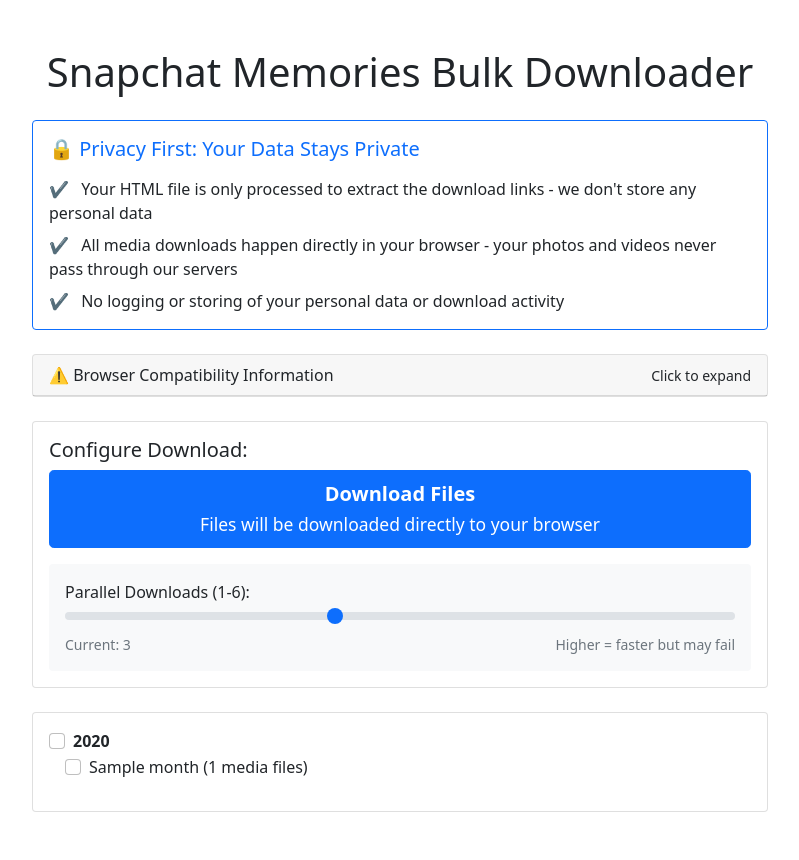
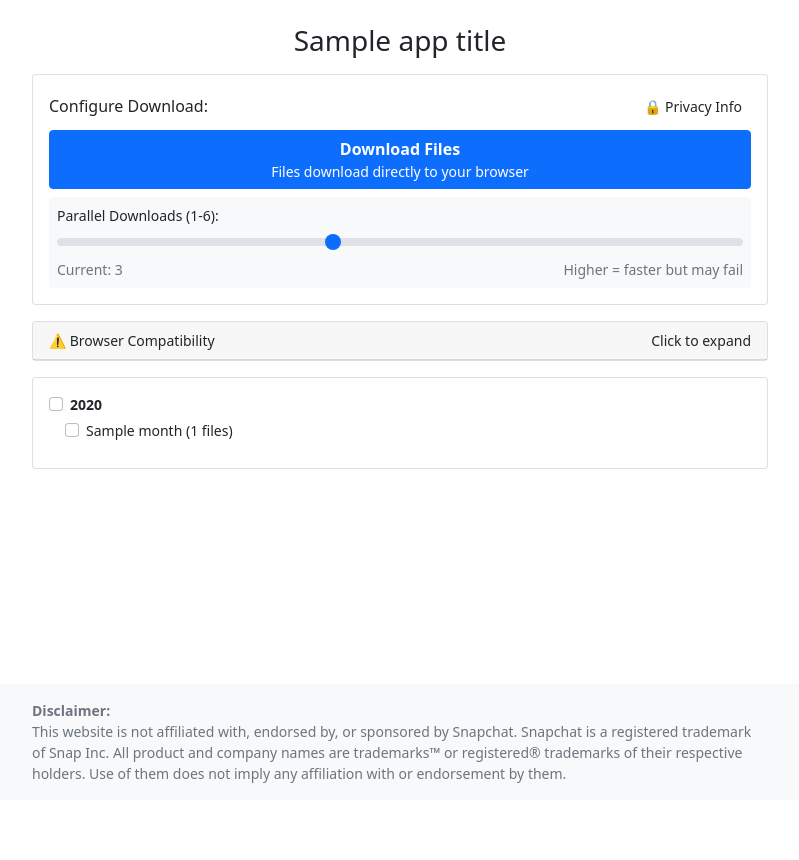
Before and after one commit to Kn0rk3/memories_bulk_downloader, a Django app: template snapchat_downloader/downloader/templates/downloader/download.html in a window 1280 px wide. Shown: the whole page, without its empty margins (240-1039 px from the left). After the commit the page ends 783 px from the top, so only its background shows below. Run offline with Django 5.2, Linux system fonts and the light colour scheme; the template is opened without the code that fills it: most values are stand-ins (such as "Sample title", 1, 10 or a date in 2020).

Commit message:
small improvements on layout, disclaimer, removed last pieces of zip download, added env files

```diff
--- a/snapchat_downloader/downloader/static/downloader/js/download.js
+++ b/snapchat_downloader/downloader/static/downloader/js/download.js
@@ -270,19 +270,19 @@ document.addEventListener('DOMContentLoaded', () => {
     if (isFirefox) {
         firefoxWarning.style.display = 'block';
 
-        directButton.insertAdjacentHTML('afterend',
+        /* directButton.insertAdjacentHTML('afterend',
             '<div style="color: #856404; font-size: 0.9em; margin-top: 5px;">' +
             '⚠️ Video downloads do not work in Firefox</div>'
-        );
+        ); */
     }
 
     if (isEdge) {
         edgeWarning.style.display = 'block';
 
-        directButton.insertAdjacentHTML('afterend',
+        /* directButton.insertAdjacentHTML('afterend',
             '<div style="color: #856404; font-size: 0.9em; margin-top: 5px;">' +
             '⚠️ Direct downloads require Balanced or Basic tracking prevention</div>'
-        );
+        ); */
     }
 
     // Update display when slider changes
--- a/snapchat_downloader/downloader/templates/downloader/download.html
+++ b/snapchat_downloader/downloader/templates/downloader/download.html
@@ -4,151 +4,143 @@
 <head>
     <meta charset="UTF-8">
     <meta name="viewport" content="width=device-width, initial-scale=1.0">
-    <title>Snapchat Memories Bulk Downloader</title>
+    <title>{{ app_title }}</title>
     <link rel="stylesheet" href="https://cdn.jsdelivr.net/npm/bootstrap@5.0.0-beta3/dist/css/bootstrap.min.css">
     <script src="https://cdnjs.cloudflare.com/ajax/libs/jszip/3.10.1/jszip.min.js"></script>
     <script src="{% static 'downloader/js/download.js' %}"></script>
     <script src="https://cdn.jsdelivr.net/npm/bootstrap@5.0.0-beta3/dist/js/bootstrap.bundle.min.js"></script>
     <meta name="csrf-token" content="{{ csrf_token }}">
 </head>
-<body>
-    <div class="container my-5">
-        <h1 class="text-center mb-4">Snapchat Memories Bulk Downloader</h1>
-        <!-- Privacy Notice -->
-        <div class="row justify-content-center mb-4">
+<body class="d-flex flex-column min-vh-100">
+    <div class="container my-4">
+        <h1 class="text-center h3 mb-3">{{ app_title }}</h1>
+
+        <div class="row justify-content-center">
             <div class="col-md-8">
+                <!-- Download Configuration -->
+                <div class="card mb-3">
+                    <div class="card-body p-3">
+                        <div class="d-flex justify-content-between align-items-center mb-2">
+                            <h3 class="card-title h6 mb-0">Configure Download:</h3>
+                            <button class="btn btn-sm" type="button" data-bs-toggle="collapse" data-bs-target="#privacyNotice">
+                                🔒 Privacy Info
+                            </button>
+                        </div>
+
+                        <button id="directDownloadButton" class="btn btn-primary w-100 mb-2">
+                            <strong>Download Files</strong>
+                            <small class="d-block">Files download directly to your browser</small>
+                        </button>
+
+                        <div class="bg-light p-2 rounded small">
+                            <label for="workerCount" class="mb-1">Parallel Downloads (1-6):</label>
+                            <input type="range" id="workerCount" min="1" max="6" value="3" class="form-range">
+                            <div class="d-flex justify-content-between">
+                                <span class="text-muted">Current: <span id="workerCountDisplay">3</span></span>
+                                <span class="text-muted">Higher = faster but may fail</span>
+                            </div>
+                        </div>
+                    </div>
+                </div>
+
+                <!-- Collapsible Privacy Notice -->
+                <div class="collapse mb-3" id="privacyNotice">
                     <div class="card border-primary">
-                    <div class="card-body">
-                        <h5 class="card-title text-primary mb-3">
+                        <div class="card-body py-2">
+                            <h5 class="card-title text-primary mb-2 h6">
                                 🔒 Privacy First: Your Data Stays Private
                             </h5>
-                        <ul class="list-unstyled mb-0">
-                            <li class="mb-2">
-                                <span class="me-2">✔️</span>
-                                Your HTML file is only processed to extract the download links - we don't store any personal data
+                            <ul class="list-unstyled mb-0 small">
+                                <li class="mb-1">
+                                    <span class="me-1">✔️</span>
+                                    Your HTML file is only processed to extract the download links
                                 </li>
-                            <li class="mb-2">
-                                <span class="me-2">✔️</span>
-                                All media downloads happen directly in your browser - your photos and videos never pass through our servers
+                                <li class="mb-1">
+                                    <span class="me-1">✔️</span>
+                                    All media downloads happen directly in your browser
                                 </li>
                                 <li>
-                                <span class="me-2">✔️</span>
-                                No logging or storing of your personal data or download activity
+                                    <span class="me-1">✔️</span>
+                                    No logging or storing of your personal data
                                 </li>
                             </ul>
                         </div>
                     </div>
                 </div>
+
+                <!-- Performance Log -->
+                <div id="performanceLog" class="mb-3" style="display: none;">
+                    <h3 class="h6">Download Progress</h3>
+                    <div id="downloadStatus" class="status">
+                        <div class="status-text small"></div>
+                        <div class="progress" style="height: 10px;">
+                            <div class="progress-bar" role="progressbar" style="width: 0%;" aria-valuenow="0" aria-valuemin="0" aria-valuemax="100"></div>
                         </div>
+                    </div>
+                    <div id="performanceDetails" class="performance-details bg-light p-2 rounded mt-2 small">
+                        <!-- Performance metrics will be inserted here -->
+                    </div>
+                </div>
+
                 <!-- Browser Compatibility Notice -->
-        <div class="row justify-content-center mb-4">
-            <div class="col-md-8">
-                <div class="card">
-                    <div class="card-header" style="cursor: pointer;" data-bs-toggle="collapse" data-bs-target="#browserCompatibility" aria-expanded="false" aria-controls="browserCompatibility">
-                        <div class="d-flex justify-content-between align-items-center">
-                            <span>⚠️ Browser Compatibility Information</span>
-                            <span class="small">Click to expand</span>
+                <div class="card mb-3">
+                    <div class="card-header py-2" style="cursor: pointer;" data-bs-toggle="collapse" data-bs-target="#browserCompatibility">
+                        <div class="d-flex justify-content-between align-items-center small">
+                            <span>⚠️ Browser Compatibility</span>
+                            <span>Click to expand</span>
                         </div>
                     </div>
                     <div class="collapse" id="browserCompatibility">
-                        <div class="card-body">
-                            <div class="alert alert-info mb-3">
-                                <p class="mb-2">This app has been tested with:</p>
-                                <ul class="mb-0">
-                                    <li>Mozilla Firefox (latest version)</li>
-                                    <li>Microsoft Edge (latest version)</li>
+                        <div class="card-body py-2 small">
+                            <div class="alert alert-info py-2 mb-2">
+                                <p class="mb-1">Tested with:</p>
+                                <ul class="mb-0 ps-3">
+                                    <li>Mozilla Firefox (latest)</li>
+                                    <li>Microsoft Edge (latest)</li>
                                 </ul>
                             </div>
 
-                            <!-- Firefox Warning -->
-                            <div class="firefox-warning mb-3" style="display: none;">
-                                <p class="mb-2">
-                                    <strong>Firefox Users:</strong> Due to browser-specific video encoding limitations, video downloads may not work correctly in Firefox. For the best experience when downloading videos:
+                            <div class="firefox-warning" style="display: none;">
+                                <p class="mb-1">
+                                    <strong>Firefox Users:</strong> Video downloads may not work. For best experience:
                                 </p>
-                                <ul class="mb-0">
-                                    <li>Use Edge for downloading videos</li>
-                                    <li>Firefox works fine for downloading photos</li>
+                                <ul class="mb-0 ps-3">
+                                    <li>Use Edge for videos</li>
+                                    <li>Firefox works for photos</li>
                                 </ul>
                             </div>
 
-                            <!-- Edge Warning -->
                             <div class="edge-warning" style="display: none;">
-                                <p class="mb-2">
-                                    <strong>Edge Users:</strong> For direct downloads to work properly, you need to adjust your tracking prevention settings:
+                                <p class="mb-1">
+                                    <strong>Edge Users:</strong> Adjust tracking prevention:
                                 </p>
-                                <ul class="mb-0">
-                                    <li>Go to Edge Settings (... menu) → Privacy, search and services</li>
-                                    <li>Under "Tracking prevention", set it to "Balanced" or "Basic"</li>
+                                <ul class="mb-0 ps-3">
+                                    <li>Settings → Privacy, search and services</li>
+                                    <li>Set tracking prevention to "Balanced" or "Basic"</li>
                                 </ul>
-                            </div>
-                        </div>
-                    </div>
-                </div>
-            </div>
-        </div>
-
-        <!-- Download Configuration -->
-        <div class="row justify-content-center mb-4">
-            <div class="col-md-8">
-                <div class="card">
-                    <div class="card-body">
-                        <h3 class="card-title h5">Configure Download:</h3>
-                        <button id="directDownloadButton" class="btn btn-primary btn-lg w-100 mb-3">
-                            <strong>Download Files</strong><br>
-                            <span class="small">Files will be downloaded directly to your browser</span>
-                        </button>
-
-                        <div class="bg-light p-3 rounded">
-                            <label for="workerCount">Parallel Downloads (1-6):</label>
-                            <input type="range" id="workerCount" min="1" max="6" value="3" class="form-range">
-                            <div class="d-flex justify-content-between">
-                                <span class="text-muted small">Current: <span id="workerCountDisplay">3</span></span>
-                                <span class="text-muted small">Higher = faster but may fail</span>
-                            </div>
-                        </div>
-                    </div>
-                </div>
-            </div>
-        </div>
-
-        <!-- Performance Log -->
-        <div class="row justify-content-center">
-            <div class="col-md-8">
-                <div id="performanceLog" class="mb-4" style="display: none;">
-                    <h3>Download Progress</h3>
-                    <div id="downloadStatus" class="status">
-                        <div class="status-text"></div>
-                        <div class="progress">
-                            <div class="progress-bar" role="progressbar" style="width: 0%;" aria-valuenow="0" aria-valuemin="0" aria-valuemax="100"></div>
-                        </div>
-                    </div>
-                    <div id="performanceDetails" class="performance-details bg-light p-3 rounded mt-3">
-                        <!-- Performance metrics will be inserted here -->
                             </div>
                         </div>
                     </div>
                 </div>
 
                 <!-- Link Selection -->
-        <div class="row justify-content-center mb-4">
-            <div class="col-md-8">
                 <div class="card">
-                    <div class="card-body">
+                    <div class="card-body p-3">
                         <form>
                             {% if links_count %}
-                                <ul class="list-unstyled">
+                                <ul class="list-unstyled mb-0 small">
                                 {% for year, months in links_count.items %}
-                                    <li class="year-item">
+                                    <li class="year-item mb-2">
                                         <div class="form-check">
                                             <input class="form-check-input" type="checkbox" name="selected_years" value="{{ year }}" id="year-{{ year }}">
                                             <label class="form-check-label fw-bold" for="year-{{ year }}">{{ year }}</label>
                                         </div>
-                                        <ul class="list-unstyled ms-3">
+                                        <ul class="list-unstyled ms-3 mb-0">
                                         {% for month, count in months.items %}
                                             <li class="month-item">
                                                 <div class="form-check">
                                                     <input class="form-check-input" type="checkbox" name="selected_months" value="{{ year }}-{{ month }}" id="month-{{ year }}-{{ month }}">
-                                                    <label class="form-check-label" for="month-{{ year }}-{{ month }}">{{ month }} ({{ count }} media files)</label>
+                                                    <label class="form-check-label" for="month-{{ year }}-{{ month }}">{{ month }} ({{ count }} files)</label>
                                                 </div>
                                             </li>
                                         {% endfor %}
@@ -157,7 +149,7 @@
                                 {% endfor %}
                                 </ul>
                             {% else %}
-                                <p>No memories found.</p>
+                                <p class="mb-0">No memories found.</p>
                             {% endif %}
                         </form>
                     </div>
@@ -165,5 +157,19 @@
             </div>
         </div>
     </div>
+
+    <!-- Footer with Disclaimer -->
+    <footer class="mt-auto py-3 bg-light">
+        <div class="container">
+            <div class="row justify-content-center">
+                <div class="col-md-8">
+                    <div class="small text-muted">
+                        <p class="mb-0"><strong>Disclaimer:</strong></p>
+                        <p class="mb-0">This website is not affiliated with, endorsed by, or sponsored by Snapchat. Snapchat is a registered trademark of Snap Inc. All product and company names are trademarks™ or registered® trademarks of their respective holders. Use of them does not imply any affiliation with or endorsement by them.</p>
+                    </div>
+                </div>
+            </div>
+        </div>
+    </footer>
 </body>
 </html>
--- a/snapchat_downloader/downloader/urls.py
+++ b/snapchat_downloader/downloader/urls.py
@@ -4,6 +4,4 @@ from . import views
 urlpatterns = [
     path('', views.upload, name='upload'),
     path('download/', views.download, name='download'),
-    path('download-file/', views.download_file, name='download-file'),
-    #path('batch-download/', views.batch_download, name='batch_download'),
 ]
```
Also changed, not shown: snapchat_downloader/check_env.py (added, +32 -0 lines), snapchat_downloader/downloader/templates/downloader/upload.html (+44 -29 lines), snapchat_downloader/downloader/views.py (+8 -165 lines), snapchat_downloader/requirements.txt (+31 -4 lines), snapchat_downloader/snapchat_downloader/settings.py (+12 -9 lines), README.md, 2 other files. Lines whose indentation alone changed are shown as unchanged.
